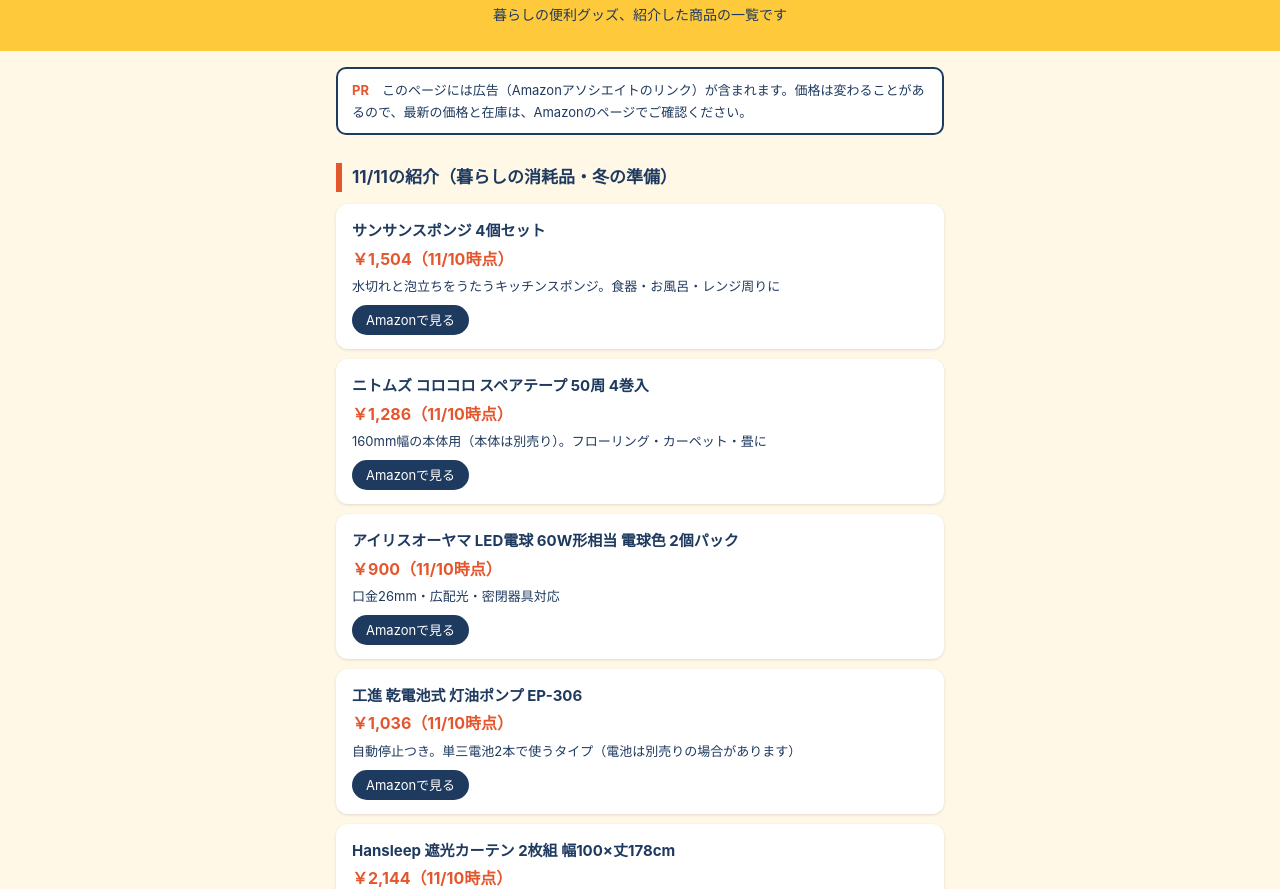
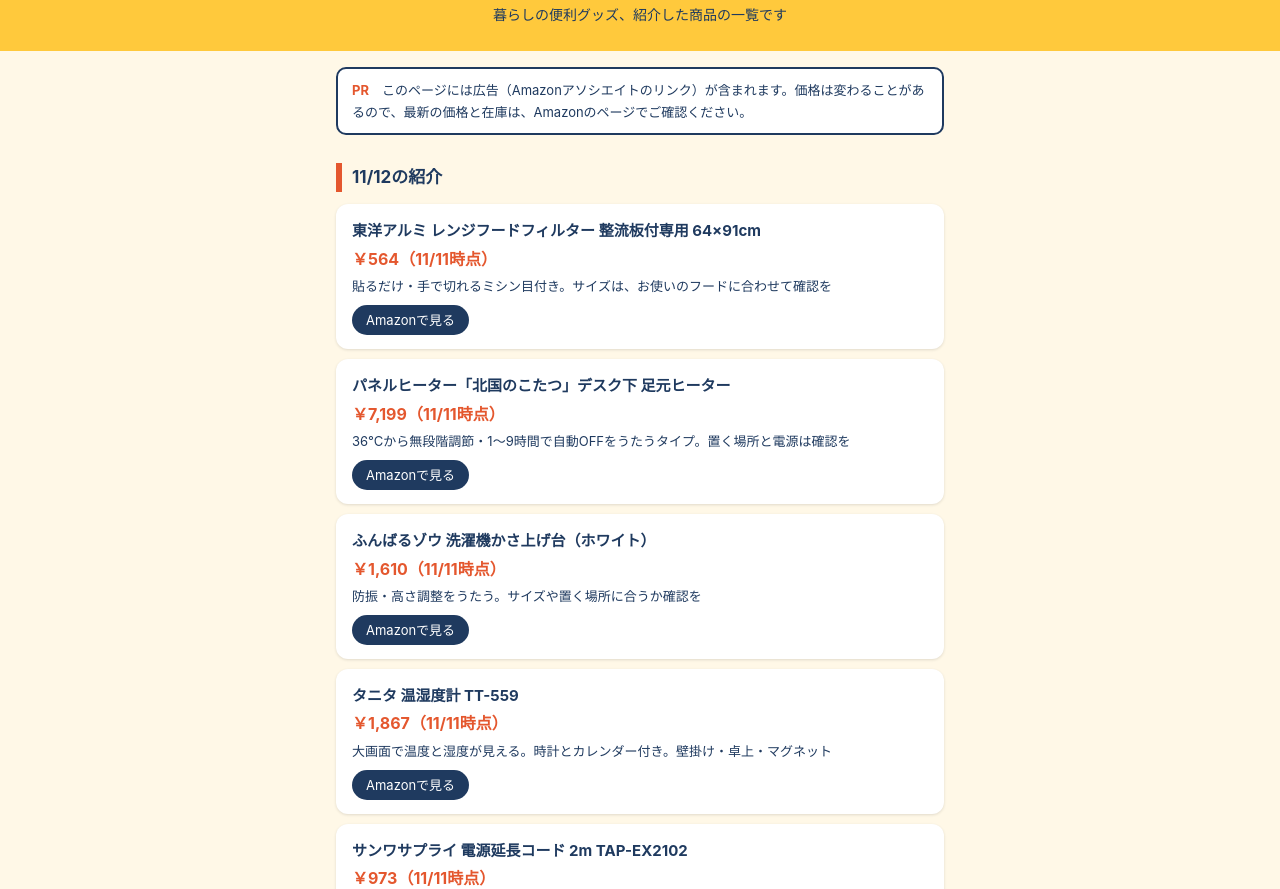
Before and after one commit to katteyokatta-benri/benricho-images, a plain HTML site: page index.html in a window 1280 px wide. Shown: the part 64-953 px from the top of the page. Drawn offline with Linux system fonts and the light colour scheme.

Commit message:
リンク先ページを更新

```diff
--- a/index.html
+++ b/index.html
@@ -25,6 +25,12 @@ footer{font-size:12px;padding:8px 16px 40px;max-width:640px;margin:0 auto}
 <header><h1>買ってよかった便利帳</h1><p>暮らしの便利グッズ、紹介した商品の一覧です</p></header>
 <main>
 <div class="pr"><b>PR</b>　このページには広告（Amazonアソシエイトのリンク）が含まれます。価格は変わることがあるので、最新の価格と在庫は、Amazonのページでご確認ください。</div>
+<h2>11/12の紹介</h2>
+<a class="item" href="https://www.amazon.co.jp/dp/B0154K8X0E?tag=oubu-22" target="_blank" rel="sponsored noopener"><div class="n">東洋アルミ レンジフードフィルター 整流板付専用 64×91cm</div><div class="p">￥564（11/11時点）</div><div class="d">貼るだけ・手で切れるミシン目付き。サイズは、お使いのフードに合わせて確認を</div><span class="go">Amazonで見る</span></a>
+<a class="item" href="https://www.amazon.co.jp/dp/B0BFPTQQG9?tag=oubu-22" target="_blank" rel="sponsored noopener"><div class="n">パネルヒーター「北国のこたつ」デスク下 足元ヒーター</div><div class="p">￥7,199（11/11時点）</div><div class="d">36℃から無段階調節・1〜9時間で自動OFFをうたうタイプ。置く場所と電源は確認を</div><span class="go">Amazonで見る</span></a>
+<a class="item" href="https://www.amazon.co.jp/dp/B0DZWMP6XH?tag=oubu-22" target="_blank" rel="sponsored noopener"><div class="n">ふんばるゾウ 洗濯機かさ上げ台（ホワイト）</div><div class="p">￥1,610（11/11時点）</div><div class="d">防振・高さ調整をうたう。サイズや置く場所に合うか確認を</div><span class="go">Amazonで見る</span></a>
+<a class="item" href="https://www.amazon.co.jp/dp/B010CK58K4?tag=oubu-22" target="_blank" rel="sponsored noopener"><div class="n">タニタ 温湿度計 TT-559</div><div class="p">￥1,867（11/11時点）</div><div class="d">大画面で温度と湿度が見える。時計とカレンダー付き。壁掛け・卓上・マグネット</div><span class="go">Amazonで見る</span></a>
+<a class="item" href="https://www.amazon.co.jp/dp/B019O0JRSC?tag=oubu-22" target="_blank" rel="sponsored noopener"><div class="n">サンワサプライ 電源延長コード 2m TAP-EX2102</div><div class="p">￥973（11/11時点）</div><div class="d">トラッキング火災予防をうたう絶縁キャップ付きスイングプラグ</div><span class="go">Amazonで見る</span></a>
 <h2>11/11の紹介（暮らしの消耗品・冬の準備）</h2>
 <a class="item" href="https://www.amazon.co.jp/dp/B07T35N29H?tag=oubu-22" target="_blank" rel="sponsored noopener"><div class="n">サンサンスポンジ 4個セット</div><div class="p">￥1,504（11/10時点）</div><div class="d">水切れと泡立ちをうたうキッチンスポンジ。食器・お風呂・レンジ周りに</div><span class="go">Amazonで見る</span></a>
 <a class="item" href="https://www.amazon.co.jp/dp/B0CF98B7T5?tag=oubu-22" target="_blank" rel="sponsored noopener"><div class="n">ニトムズ コロコロ スペアテープ 50周 4巻入</div><div class="p">￥1,286（11/10時点）</div><div class="d">160mm幅の本体用（本体は別売り）。フローリング・カーペット・畳に</div><span class="go">Amazonで見る</span></a>
```
